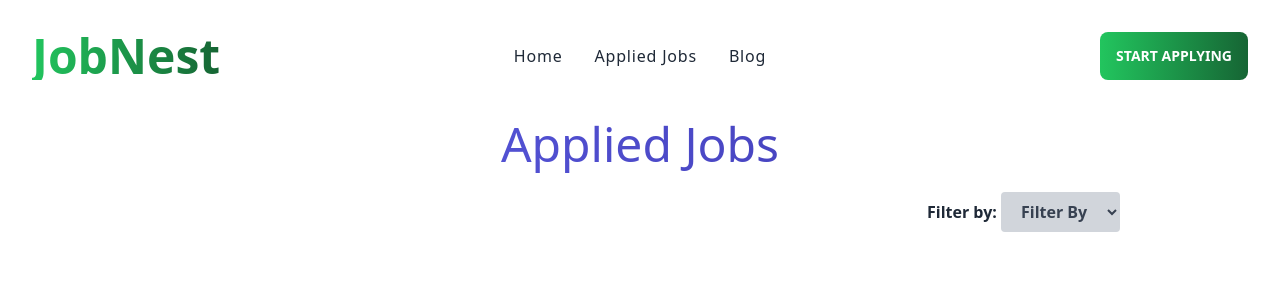
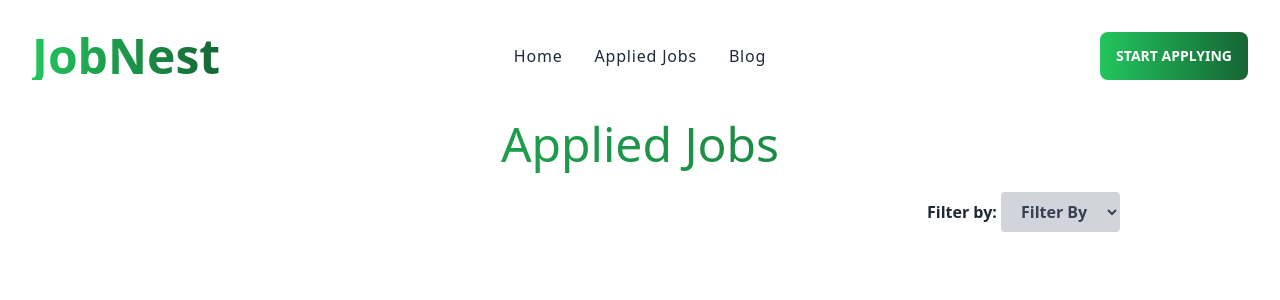
Before and after one commit to Deepak-Dhanoliya/JobNest, a React (Vite) app: page /appliedjobs in a window 1280 px wide. Shown: the top 300 px of the page. Built offline with nearby package versions, Linux system fonts and the light colour scheme.

Commit message:
format code

```diff
--- a/src/Components/AppliedJobs/AppliedJobs.jsx
+++ b/src/Components/AppliedJobs/AppliedJobs.jsx
@@ -28,7 +28,7 @@ const AppliedJobs = () => {
   };
   return (
     <div>
-      <h1 className="text-5xl text-center bg-gradient-to-r from-indigo-500 to-indigo-800 bg-clip-text text-transparent p-2 mb-4 ">
+      <h1 className="text-5xl text-center bg-gradient-to-r from-green-500 to-green-800 bg-clip-text text-transparent p-2 mb-4 ">
         Applied Jobs
       </h1>
       <div>
```
